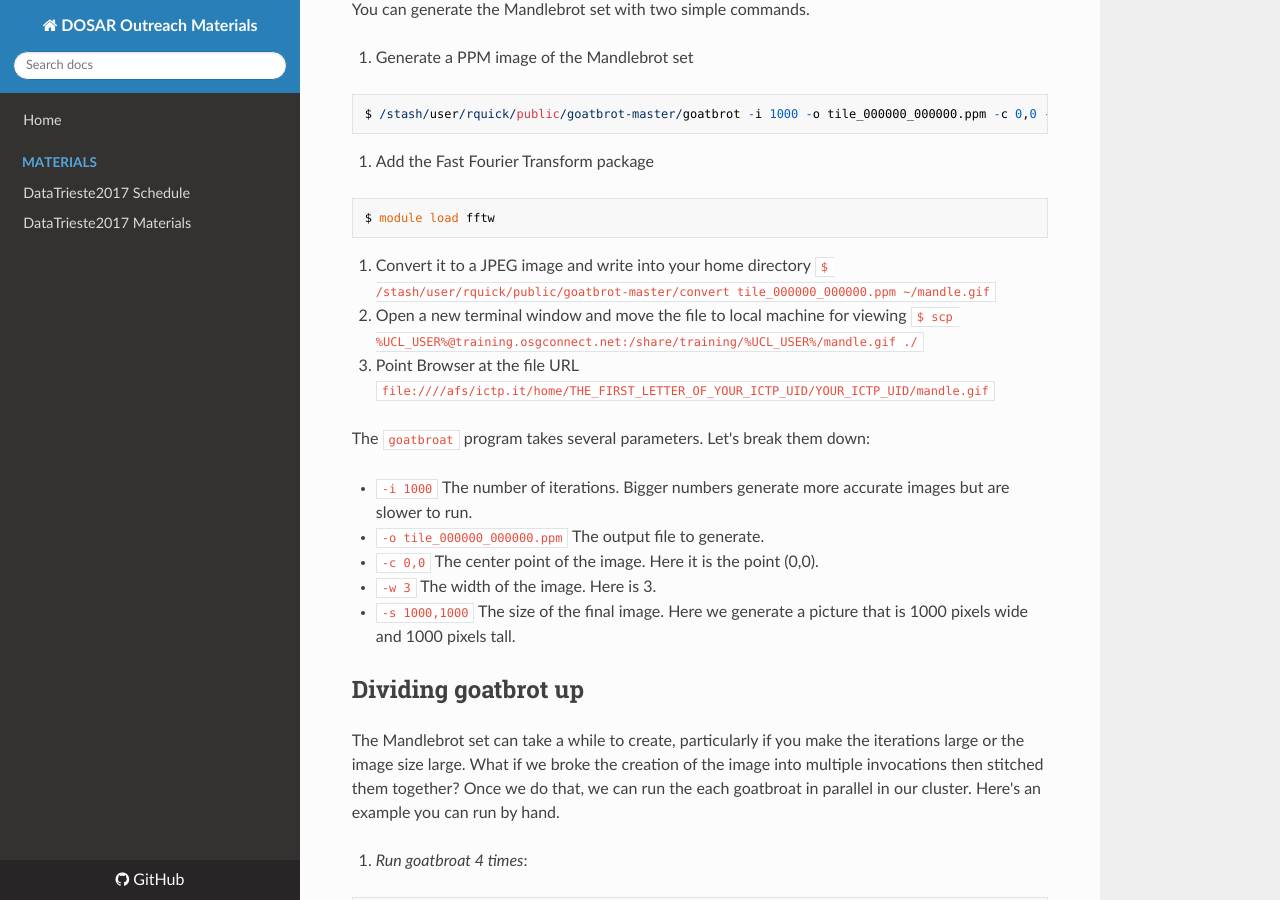
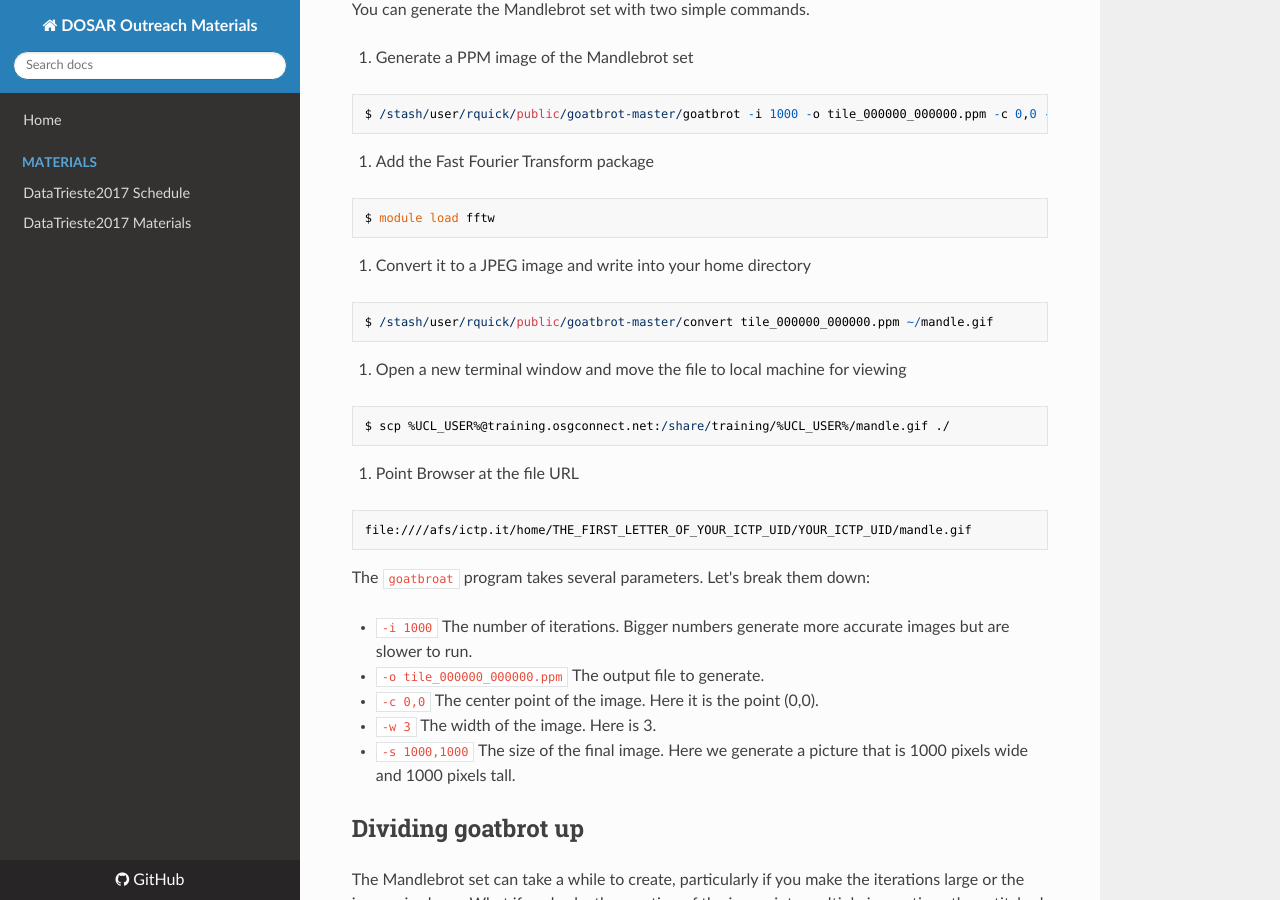
Before and after one commit to opensciencegrid/dosar, an MkDocs documentation site: the page built from docs/Materials/08-Mandlebrot.md, in a window 1280 px wide and 900 px high, scrolled down 410 px. Built offline with MkDocs 1.6.1, drawn with Linux system fonts in a browser that asks for light colours; nearby versions of some CDN libraries; old or Windows-style settings are respelled for this version of MkDocs; part of the change alters nothing that is shown.

````diff
--- a/docs/Materials/08-Mandlebrot.md
+++ b/docs/Materials/08-Mandlebrot.md
@@ -10,17 +10,26 @@ We have a simple program that can draw the Mandlebrot set. It's called =goatbrot
 
 You can generate the Mandlebrot set with two simple commands.
 
-   1. Generate a PPM image of the Mandlebrot set
+1. Generate a PPM image of the Mandlebrot set
 ```
 $ /stash/user/rquick/public/goatbrot-master/goatbrot -i 1000 -o tile_000000_000000.ppm -c 0,0 -w 3 -s 1000,1000
 ```
-   1. Add the Fast Fourier Transform package
+2. Add the Fast Fourier Transform package
 ```
 $ module load fftw
 ```
-   1. Convert it to a JPEG image and write into your home directory `$ /stash/user/rquick/public/goatbrot-master/convert tile_000000_000000.ppm ~/mandle.gif`
-   1. Open a new terminal window and move the file to local machine for viewing `$ scp %UCL_USER%@training.osgconnect.net:/share/training/%UCL_USER%/mandle.gif ./`
-   1. Point Browser at the file URL `file:////afs/ictp.it/home/THE_FIRST_LETTER_OF_YOUR_ICTP_UID/YOUR_ICTP_UID/mandle.gif`
+3. Convert it to a JPEG image and write into your home directory
+```
+$ /stash/user/rquick/public/goatbrot-master/convert tile_000000_000000.ppm ~/mandle.gif
+```
+4. Open a new terminal window and move the file to local machine for viewing
+```
+$ scp %UCL_USER%@training.osgconnect.net:/share/training/%UCL_USER%/mandle.gif ./
+```
+5. Point Browser at the file URL
+```
+file:////afs/ictp.it/home/THE_FIRST_LETTER_OF_YOUR_ICTP_UID/YOUR_ICTP_UID/mandle.gif
+```
 
 The `goatbroat` program takes several parameters. Let's break them down:
 
````
